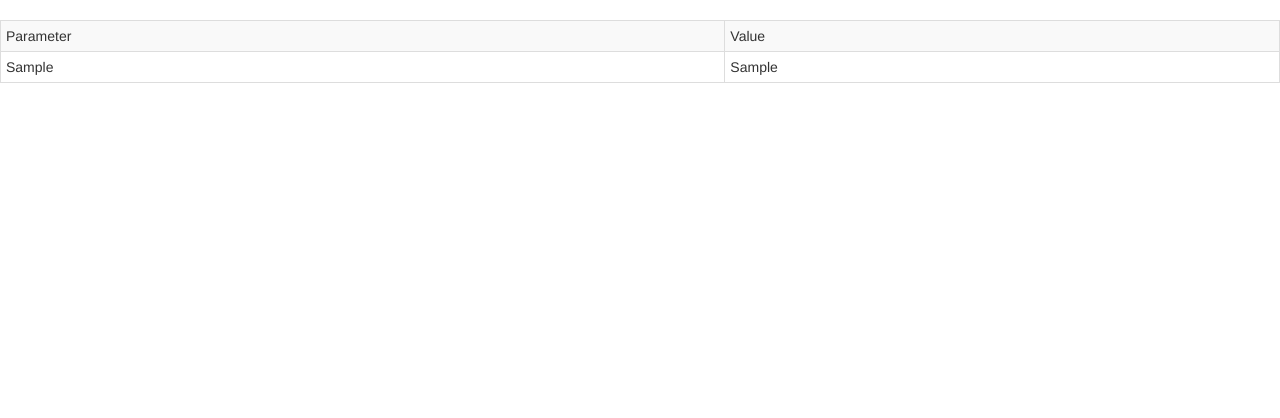
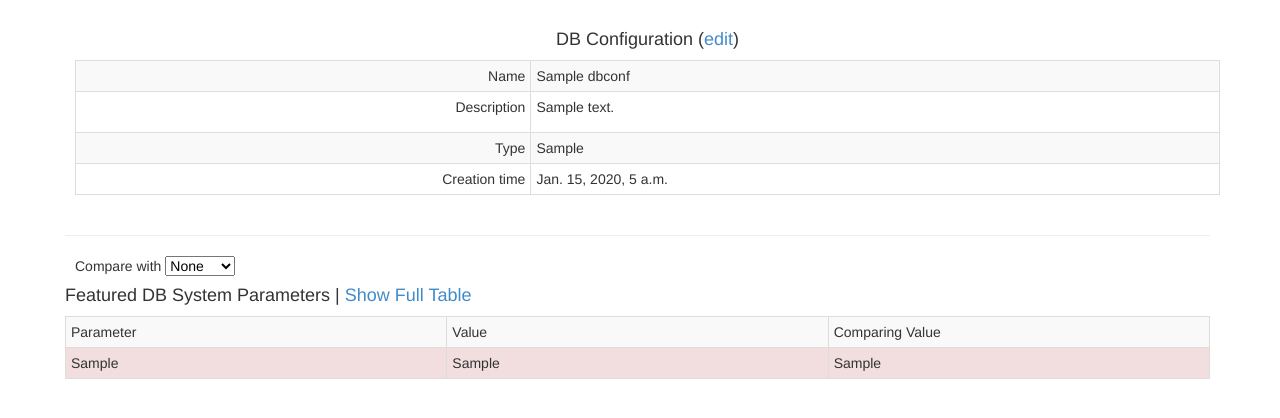
Before and after one commit to oltpbenchmark/website, a Django app: template website/templates/db_conf.html in a window 1280 px wide. Shown: the part 51-469 px from the top of the page. Run offline with Django 3.2, Linux system fonts and the light colour scheme; tables that the repository leaves empty hold one stand-in row (values such as "Sample post"); the template is opened without the code that fills it: values that come from a table or form of the project are taken from there, most other values are stand-ins (such as "Sample title", 1, 10 or a date in 2020); parts of the project's set-up code (start-up, migrations or seed data) failed here and were passed over; some libraries are stand-ins or nearby versions.

Commit message:
Added db_conf compare view, disable filters in grid mode in project view

```diff
--- a/website/admin.py
+++ b/website/admin.py
@@ -1,5 +1,5 @@
 from django.contrib import admin
-from website.models import Project, Result, ExperimentConf
+from website.models import Project, Result, ExperimentConf, DBConf
 
 
 class ProjectAdmin(admin.ModelAdmin):
@@ -13,3 +13,4 @@
 
 admin.site.register(Result)
 admin.site.register(ExperimentConf)
+admin.site.register(DBConf)
--- a/website/models.py
+++ b/website/models.py
@@ -1,4 +1,5 @@
 # -*- coding: utf-8 -*-
+import re
 from django.db import models
 from django.contrib.auth.models import User
 from django import forms
@@ -9,6 +10,7 @@
     data = forms.FileField()
     sample_data = forms.FileField()
     raw_data = forms.FileField()
+
 
 class Project(models.Model):
     user = models.ForeignKey(User)
@@ -62,6 +64,21 @@
         {'field': 'scalefactor', 'print': 'Scale Factor'},
         {'field': 'terminals', 'print': '# of Terminals'},
     ]
+
+FEATURED_VARS = {
+    'MYSQL': [
+        re.compile(ur'innodb_buffer_pool_size', re.UNICODE | re.IGNORECASE),
+        re.compile(ur'innodb_log_file_size', re.UNICODE | re.IGNORECASE),
+        re.compile(ur'innodb_log_buffer_size', re.UNICODE | re.IGNORECASE),
+        re.compile(ur'innodb_flush_log_at_trx_commit', re.UNICODE | re.IGNORECASE),
+        re.compile(ur'innodb_thread_concurrency', re.UNICODE | re.IGNORECASE),
+        re.compile(ur'innodb_file_per_table', re.UNICODE | re.IGNORECASE),
+        re.compile(ur'key_buffer_size', re.UNICODE | re.IGNORECASE),
+        re.compile(ur'table_cache', re.UNICODE | re.IGNORECASE),
+        re.compile(ur'thread_cache', re.UNICODE | re.IGNORECASE),
+        re.compile(ur'query_cache_size', re.UNICODE | re.IGNORECASE),
+    ],
+}
 
 
 class DBConf(models.Model):
--- a/website/templates/db_conf.html
+++ b/website/templates/db_conf.html
@@ -1,14 +1,100 @@
 {% extends "base.html" %}
 
 {% block body %}
-<table class="table table-striped table-bordered table-condensed table-hover">
-    <tr><td>Parameter</td><td>Value</td></tr>
-    {% for pair in parameters %}
+<div class="container">
+    <div class="container" style="overflow: auto;">
+    <table class="table table-striped table-bordered table-condensed table-hover">
+        <caption><h4>DB Configuration (<a href="/edit_db_conf/?id={{ db_conf.pk }}">edit</a>)</h4></caption>
+        <tbody>
         <tr>
-            <td>{{ pair.0 }}</td>
-            <td>{{ pair.1 }}</td>
+            <td><div class="text-right">Name</div></td>
+            <td>{{ db_conf.name }}</td>
         </tr>
-    {% endfor %}
-</table>
+        <tr>
+            <td><div class="text-top text-right">Description</div></td>
+            <td>{{ db_conf.description|safe|linebreaks }}</td>
+        </tr>
+        <tr>
+            <td><div class="text-right">Type</div></td>
+            <td>{{ db_conf.db_type }}</td>
+        </tr>
+        <tr>
+            <td><div class="text-right">Creation time</div></td>
+            <td>{{ db_conf.creation_time }}</td>
+        </tr>
+        </tbody>
+    </table>
+    </div>
 
+    <hr>
+    <div class="container">Compare with
+        <select class="selectpicker" id="compare" onchange="compare_db_conf()">
+            <option value="none">None</option>
+            {% for name in peer_db_conf %}
+            <option value="{{ name.1 }}">{{ name.0 }}</option>
+            {% endfor %}
+        </select>
+    </div>
+
+    <div id="sql">
+        <h4>Featured DB System Parameters | <a onclick="switch_content()">Show Full Table</a></h4>
+        <table class="table table-striped table-bordered table-condensed table-hover" style="table-layout: fixed;">
+        <caption></caption>
+        <tr><td>Parameter</td><td>Value</td>{% if compare != "none" %}<td>Comparing Value</td>{% endif %}</tr>
+        {% for pair in featured_par %}
+            {% if pair.2 and pair.2 != pair.1 %}
+            <tr class="danger">
+            {% else %}
+            <tr>
+            {% endif %}
+                <td style="word-wrap:break-word;">{{ pair.0 }}</td>
+                <td style="word-wrap:break-word;">{{ pair.1 }}</td>
+                {% if compare != "none" %}
+                <td style="word-wrap:break-word;">{{ pair.2 }}</td>
+                {% endif %}
+            </tr>
+        {% endfor %}
+        </table>
+    </div>
+    <div id="para_table">
+        <h4>DB System Parameters | <a onclick="switch_content()">Show Only Featured Parameters</a></h4>
+        <table class="table table-striped table-bordered table-condensed table-hover" style="table-layout: fixed;">
+        <caption></caption>
+        <tr><td>Parameter</td><td>Value</td>{% if compare != "none" %}<td>Comparing Value</td>{% endif %}</tr>
+        {% for pair in parameters %}
+            {% if pair.2 and pair.2 != pair.1 %}
+            <tr class="danger">
+            {% else %}
+            <tr>
+            {% endif %}
+                <td style="word-wrap:break-word;">{{ pair.0 }}</td>
+                <td style="word-wrap:break-word;">{{ pair.1 }}</td>
+                {% if compare != "none" %}
+                <td style="word-wrap:break-word;">{{ pair.2 }}</td>
+                {% endif %}
+            </tr>
+        {% endfor %}
+        </table>
+    </div>
+</div>
+
+
+<script language="javascript">
+$(function() {
+    $("#para_table").hide();
+    $('.selectpicker').selectpicker();
+    $("select[id='compare']").val("{{ compare }}");
+    $("select[id='compare']").selectpicker('refresh');
+});
+
+function switch_content() {
+    $("#sql").toggle();
+    $("#para_table").toggle();
+}
+
+function compare_db_conf() {
+    url = "/db_conf/?id={{ db_conf.pk }}&compare=" + $("select[id='compare']").val();
+    window.location = url;
+}
+</script>
 {% endblock body %}
```
Also changed, not shown: website/static/js/timeline.js (+16 -6 lines), website/views.py (+28 -8 lines).
